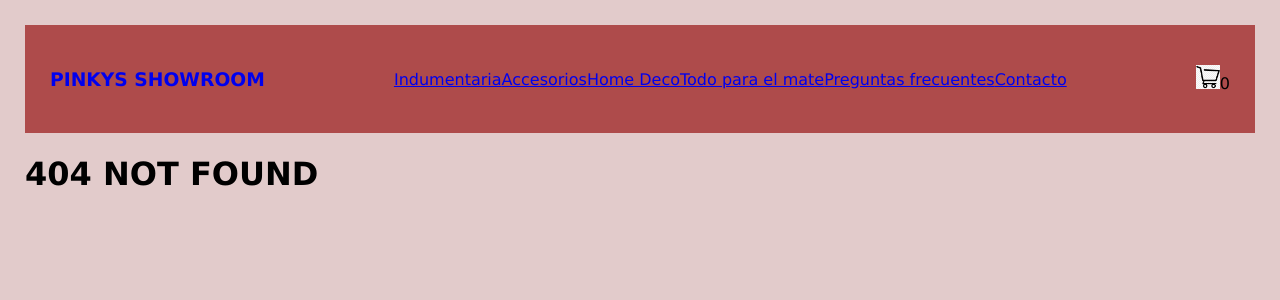
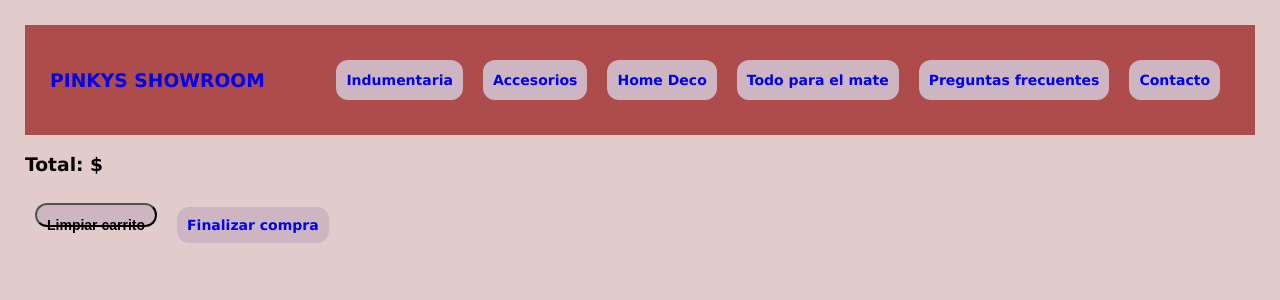
Before and after one commit to MiliDiazGrizzuti/ProyectoFinalReactJs, a React (Create React App) app: page /cart in a window 1280 px wide. Before the commit this address had no page. Shown: the top 300 px of the page. Built offline with nearby package versions, Linux system fonts and the light colour scheme.

Commit message:
agrego context y cart view

```diff
--- a/src/App.js
+++ b/src/App.js
@@ -8,18 +8,23 @@ import './Components/ItemList/ItemList.css';
 import './Components/Item/Item.css';
 import ItemDetailContainer from './Components/ItemDetailContainer/ItemDetailContainer';
 import { BrowserRouter, Routes, Route } from 'react-router-dom';
+import { CartProvider } from './Context/CartContext';
+import Cart from './Components/Cart/Cart';
 
 function App() {
   return (
     <div className="App">
       <BrowserRouter>
-        <NavBar />
-        <Routes>
-          <Route path='/' element={<ItemListContainer />}/>
-          <Route path='/category/:categoryId' element={<ItemListContainer />}/>
-          <Route path='/item/:itemId' element={<ItemDetailContainer />}/>
-          <Route path='*' element={<h1>404 NOT FOUND</h1>}/>
-        </Routes>
+        <CartProvider>
+          <NavBar />
+          <Routes>
+            <Route path='/' element={<ItemListContainer/>}/>
+            <Route path='/category/:categoryId' element={<ItemListContainer greeting={"Productos por categoría"}/>}/>
+            <Route path='/item/:itemId' element={<ItemDetailContainer />}/>
+            <Route path='/cart' element={<Cart />} />
+            <Route path='*' element={<h1>404 NOT FOUND</h1>}/>
+          </Routes>
+        </CartProvider>
       </BrowserRouter>
     </div>
   );
--- /dev/null
+++ b/src/Components/Cart/Cart.jsx
@@ -0,0 +1,28 @@
+import { useContext } from "react";
+import { CartContext } from "../../Context/CartContext";
+import { Link } from "react-router-dom";
+import CartItem from "../CartItem/CartItem";
+
+const Cart = () => {
+    const {cart, clearCart, totalQuantity, total} = useContext(CartContext)
+
+    if(totalQuantity === 0) {
+        return (
+            <div>
+                <h1>No hay productos en el carrito</h1>
+                <Link to="/" className='Option'>Productos</Link>
+            </div>
+        )
+    }
+
+    return (
+        <div>
+            {cart.map(p => <CartItem key={p.id} {...p}/>)}
+            <h3>Total: ${total}</h3>
+            <button onClick={() => clearCart()} className='Option'>Limpiar carrito</button>
+            <Link to="/checkout" className='Option'>Finalizar compra</Link>
+        </div>
+    )
+}
+
+export default Cart;
--- /dev/null
+++ b/src/Components/CartItem/CartItem.jsx
@@ -0,0 +1,22 @@
+import React from "react";
+import { useContext } from "react";
+import { CartContext } from "../../Context/CartContext";
+
+const CartItem = ({ id, name, price, quantity }) => {
+    const { removeItem } = useContext(CartContext);
+
+    const handleRemoveItem = () => {
+      removeItem(id);
+    };
+
+    return (
+      <div className="CartItem">
+        <h4>{name}</h4>
+        <p>Precio: ${price}</p>
+        <p>Cantidad: {quantity}</p>
+        <button onClick={handleRemoveItem} className='Option'>Eliminar</button>
+      </div>
+    );
+  };
+
+  export default CartItem;
--- /dev/null
+++ b/src/Components/CartWidget/CartWidget.jsx
@@ -0,0 +1,19 @@
+import React from "react";
+import { useContext } from "react";
+import { CartContext } from "../../Context/CartContext";
+import { Link } from "react-router-dom";
+import Carrito from './Images/Carrito.png';
+
+
+const CartWidget = () => {
+    const { totalQuantity } = useContext(CartContext)
+
+    return (
+        <Link to='/cart' className="CartWidget" style={{ display: totalQuantity > 0 ? 'block' : 'none'}}>
+            <img classname= 'CartImg' src={Carrito} alt="cart-widget" />
+            { totalQuantity }
+        </Link>
+    )
+}
+
+export default CartWidget;
--- a/src/Components/Item/Item.jsx
+++ b/src/Components/Item/Item.jsx
@@ -21,7 +21,7 @@ const Item = ({id, name, img, price, stock}) => {
                 </p>
             </section>
             <footer className="ItemFooter">
-                <Link to={`/item/${id}`} className="option"> Ver detalle </Link>
+                <Link to={`/item/${id}`} className='Option'> Ver detalle </Link>
             </footer>
         </article>
     )
--- a/src/Components/ItemDetail/ItemDetail.jsx
+++ b/src/Components/ItemDetail/ItemDetail.jsx
@@ -1,6 +1,23 @@
 import ItemCount from "../ItemCount/ItemCount"
+import { useState, useContext } from "react"
+import { Link } from "react-router-dom"
+import { CartContext } from "../../Context/CartContext"
 
-const ItemDetail = ({ name, img, category, description, price, stock}) => {
+const ItemDetail = ({ id, name, img, category, description, price, stock}) => {
+    const [quantityAdded, setQuantityAdded] = useState(0)
+
+    const { addItem } = useContext(CartContext)
+
+    const handleOnAdd = (quantity) => {
+        setQuantityAdded(quantity)
+
+        const item = {
+            id, name, price
+        }
+
+        addItem(item, quantity)
+    }
+
     return (
         <article className="CardItem">
             <header className="Header">
@@ -23,7 +40,13 @@ const ItemDetail = ({ name, img, category, description, price, stock}) => {
                 </p>
             </section>
             <footer className="ItemFooter">
-                <ItemCount initial={1} stock={stock} onAdd={(quantity) => console.log("Cantidad agregada")} />
+                {
+                    quantityAdded > 0 ? (
+                        <Link to='/cart' className='Option'>Finalizar compra</Link>
+                    ) : (
+                        <ItemCount initial={1} stock={stock} onAdd={(handleOnAdd)}/>
+                    )
+                }
             </footer>
         </article>
     )
--- a/src/Components/ItemListContainer/ItemListContainer.jsx
+++ b/src/Components/ItemListContainer/ItemListContainer.jsx
@@ -10,23 +10,31 @@ const ItemListContainer = () => {
     const { categoryId } = useParams()
 
     useEffect(() => {
-        const asyncFunc = categoryId ? getProductsByIdCategory : getProducts
+        const fetchData = async () => {
+            try {
+                let response;
 
-        asyncFunc(categoryId)
-            .then(response => {
-                setProducts(response)
-            })
-            .catch(error => {
-                console.error(error)
-            })
-    }, [categoryId])
+                if (categoryId) {
+                    response = await getProductsByIdCategory(categoryId);
+                } else {
+                    response = await getProducts();
+                }
+
+                setProducts(response);
+            } catch (error) {
+                console.error(error);
+            }
+        };
+
+        fetchData();
+    }, [categoryId]);
 
     return (
         <div className="itemlistcontainer">
             <h1 className="greeting">Bienvenidos a Pinkys Showroom</h1>
             <ItemList products={products} />
         </div>
-    )
+    );
 }
 
 export default ItemListContainer;
--- a/src/Components/NavBar/CartWidget/CartWidget.jsx
+++ /dev/null
@@ -1,13 +0,0 @@
-import React from "react";
-import Carrito from './Images/Carrito.png';
-
-const CartWidget = () => {
-    return (
-        <div>
-            <img src={Carrito} alt="Cart-Widget" className="cart-icon"></img>
-            0
-        </div>
-    )
-}
-
-export default CartWidget;
--- a/src/Components/NavBar/NavBar.css
+++ b/src/Components/NavBar/NavBar.css
@@ -20,13 +20,15 @@
     flex-wrap: wrap;
 }
 
-.active {
-    border-radius: 15px;
+.Option, .ActiveOption {
+    border-radius: 12px;
     background-color: rgb(205, 182, 193);
-    width: 110px;
-    height: 40px;
     margin: 10px;
+    height: 20px;
     font-weight: bolder;
+    text-align: center;
+    font-size: 14px;
+    text-decoration: none;
+    line-height: 20px;
+    padding: 10px;
 }
-
-/* No se por qué el active no lo lee, antes del NavLink estaba todo perfecto */
--- a/src/Components/NavBar/NavBar.jsx
+++ b/src/Components/NavBar/NavBar.jsx
@@ -1,5 +1,5 @@
 import React from "react";
-import CartWidget from "./CartWidget/CartWidget";
+import CartWidget from "../CartWidget/CartWidget";
 import { NavLink, Link } from "react-router-dom";
 
 const NavBar = () => {
--- /dev/null
+++ b/src/Context/CartContext.js
@@ -0,0 +1,38 @@
+import { createContext, useState } from "react";
+
+export const CartContext = createContext({
+    cart:[]
+})
+
+export const CartProvider = ({ children }) => {
+    const [cart, setCart] = useState([])
+
+    console.log(cart)
+
+    const addItem = (item, quantity) => {
+        if(!IsInCart(item.id)) {
+            setCart(prev => [...prev, {...item, quantity}])
+        } else {
+            console.error("El producto ya fue agregado")
+        }
+    }
+
+    const removeItem = (itemId) => {
+        const cartUpdated = cart.filter(prod => prod.id !== itemId)
+        setCart(cartUpdated)
+    }
+
+    const clearCart = () => {
+        setCart([])
+    }
+
+    const IsInCart = (itemId) => {
+        return cart.some(prod => prod.id === itemId)
+    }
+
+    return (
+        <CartContext.Provider value={{cart, addItem, removeItem, clearCart}}>
+            { children }
+        </CartContext.Provider>
+    )
+}
--- a/src/Productos.js
+++ b/src/Productos.js
@@ -39,7 +39,7 @@ export const getProducts = () => {
 export const getProductsByIdCategory = (productId) => {
     return new Promise((resolve) => {
         setTimeout(() => {
-           resolve(products.find(prod => prod.id === productId))
+            resolve(products.find(prod => prod.id === productId))
         }, 500)
     })
 }
```
Also changed, not shown: src/Components/CartWidget/Images/Carrito.png (renamed from src/Components/NavBar/CartWidget/Images/Carrito.png).
